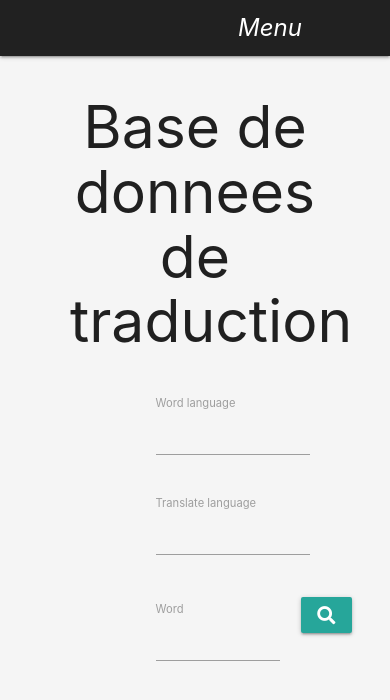
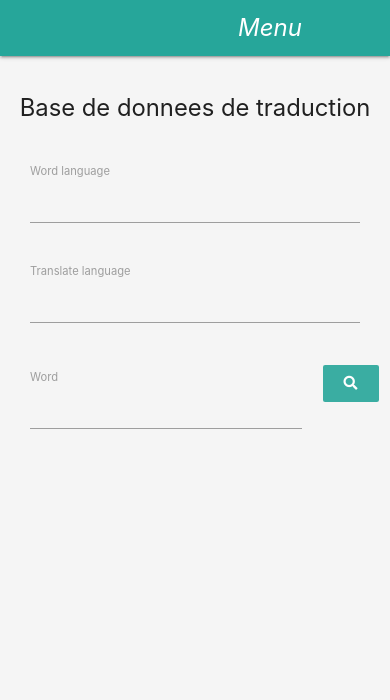
Before and after one commit to thediaf/Djangou, a Symfony app: template templates/translation/index.html.twig in a window 390 px wide. Shown: the top 700 px of the page. Run offline with Twig, Linux system fonts and the light colour scheme; the template is opened without the code that fills it, so the values that code supplies are empty; form fields are guessed from the names that the template uses; some libraries are stand-ins or nearby versions.

Commit message:
Updated design - Header background color - Search button - homepage: remove cont padding on mobile devices

```diff
--- a/public/css/style.css
+++ b/public/css/style-v1.0.0.css
@@ -1,3 +1,11 @@
+:root{
+    --primary-color: #26a69a;
+}
+
+h1 {
+    font-size: 1.7rem;
+}
+
 body {
     background-color: #f5f5f5;
 }
@@ -11,7 +19,6 @@ body {
 #search_translateLanguage {
     width: 100px;
     height: 45px;
-    /* margin-left: 0px; */
 }
 
 .input-group {
@@ -25,7 +32,7 @@ body {
 }
 
 .nav-wrapper {
-    background-color: #212121;
+    background-color: var(--primary-color)!important;
 }
 
 #search_word {
@@ -61,19 +68,13 @@ nav {
 }
 
 nav {
-    background-color: #212121;
+    background-color: var(--primary-color)!important;
 }
 
 .sidenav {
     margin-top: 4rem;
-    /* padding-top: 5rem; */
 }
 
-
-/* .bg-dark {
-    background-color: #212121;
-    color: aliceblue !important;
-} */
 
 .progress {
     height: .75rem;
@@ -92,4 +93,27 @@ nav .brand-logo {
     -webkit-transform: translateX(-50%);
     transform: translateX(-50%);
 }
+.cont {
+    padding-left: 0;
 }
+}
+
+.btn-primary {
+    background-color: var(--primary-color);
+    outline: none;
+    border: 0;
+    color: #fff;
+    border-radius: .15rem;
+    padding: .75rem 1.5rem;
+    cursor: pointer;
+    opacity: .9;
+    transition: .3s;
+}
+.btn-primary:focus {
+    background-color: var(--primary-color);
+    opacity: 1;
+}
+
+.btn-primary:hover{
+    opacity: 1;
+}
--- a/templates/base.html.twig
+++ b/templates/base.html.twig
@@ -5,8 +5,8 @@
         <meta name="viewport" content="width=device-width, initial-scale=1.0">
         <title>{% block title %}{{ App.name }}{% endblock %}</title>
         <link rel="stylesheet" href="https://cdnjs.cloudflare.com/ajax/libs/materialize/1.0.0/css/materialize.min.css">
-        <link rel="stylesheet" href="{{ asset('css/style.css') }}">
         <link rel="stylesheet" href="{{ asset('fontawesome/css/all.css') }}">
+        <link rel="stylesheet" href="{{ asset('css/style-v1.0.0.css') }}">
 
         {% block stylesheets %}{% endblock %}
     </head>
@@ -47,7 +47,7 @@
                 {% endif %}
             </ul>
 
-            <div class="main-wrapper">
+            <div class="container">
                 {% block body %}{% endblock %}
             </div>
         {# </div> #}
--- a/templates/registration/register.html.twig
+++ b/templates/registration/register.html.twig
@@ -13,7 +13,7 @@
 
     {{ form_end(registrationForm) }} #}
 
-    <div class="container-fluid mt-4">
+    <div class="mt-4">
         <h1 class="center">Inscription</h1>
         {{ form_start(registrationForm) }}
         <div class="row">
--- a/templates/translation/index.html.twig
+++ b/templates/translation/index.html.twig
@@ -1,10 +1,11 @@
 {% extends 'base.html.twig' %}
 
-{% block title %}{{ App.name }}{% endblock %}
+{% block title %}
+	{{ App.name }}
+{% endblock %}
 
 {% block body %}
 
-    <div class="container-fluid">
 	<h1 class="center">Base de donnees de traduction</h1>
 
 	<div class="cont mt-2">
@@ -22,20 +23,24 @@
 			<div class="input-group col s10 m8">
 				{{form_row(form.word)}}</div>
 			<div class="input-group-prepend col s1 m1">
-                            <button class="btn btn-secondary" type="submit"><i class="fas fa-search"></i></button>
-                        </div>
+				<button class="btn-primary" type="submit">
+					<i class="fas fa-search"></i>
+				</button>
 			</div>
         </div>
         {{form_end(form)}}
+	</div>
 
 	<div class="container">
 
 		<div id="results">
-                <div class="def bs-hide">Traduction: <span class="data green-text"></span></div>
-                <div class="classe bs-hide">Classe: <span class="data"></span></div>
+			<div class="def bs-hide">Traduction:
+				<span class="data green-text"></span>
+			</div>
+			<div class="classe bs-hide">Classe:
+				<span class="data"></span>
+			</div>
 			<div class="undefined bs-hide red-text">Mot introuvable</div>
 		</div>
     </div>
-        </div>
-        </div>
 {% endblock %}
```
Lines whose indentation alone changed are shown as unchanged.
